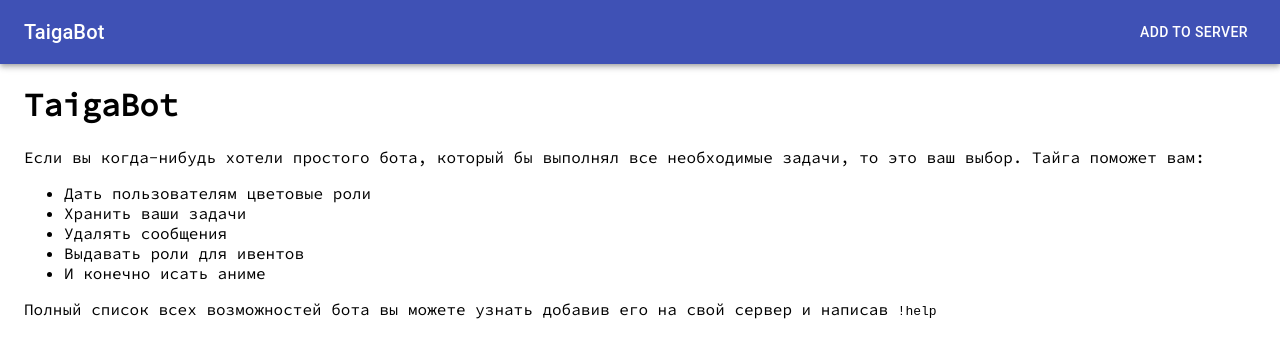
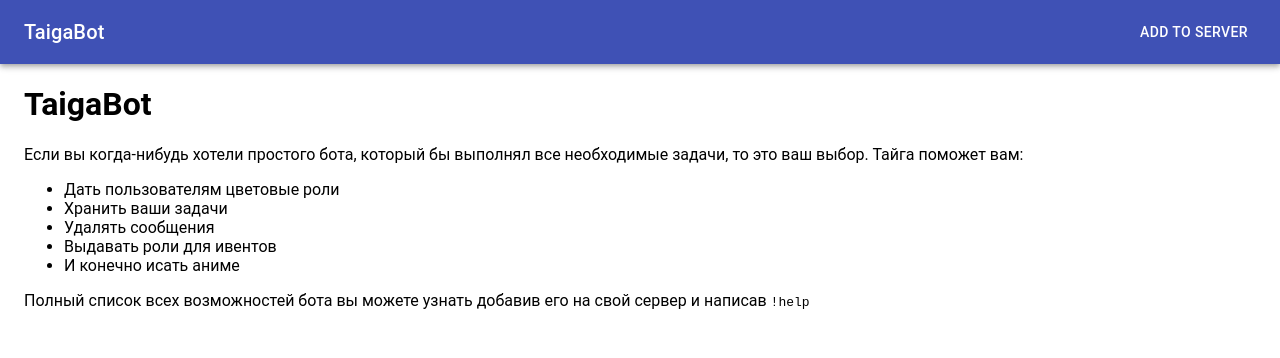
Before and after one commit to beldmian/TaigaBot, a React (Create React App) app in the folder web/: page / in a window 1280 px wide. Shown: the top 358 px of the page. Built offline with nearby package versions, Linux system fonts and the light colour scheme.

Commit message:
Fix meta and fonts

```diff
--- a/web/public/index.html
+++ b/web/public/index.html
@@ -7,7 +7,7 @@
     <meta name="theme-color" content="#000000" />
     <meta
       name="description"
-      content="Web site created using create-react-app"
+      content="Сайт бота для дискорд - TaigaBot"
     />
     <link rel="apple-touch-icon" href="%PUBLIC_URL%/logo192.png" />
     <!--
@@ -24,7 +24,7 @@
       work correctly both with client-side routing and a non-root public URL.
       Learn how to configure a non-root public URL by running `npm run build`.
     -->
-    <title>React App</title>
+    <title>TaigaBot for discord</title>
   </head>
   <body>
     <noscript>You need to enable JavaScript to run this app.</noscript>
--- a/web/src/index.css
+++ b/web/src/index.css
@@ -1,8 +1,6 @@
-@import url('https://fonts.googleapis.com/css2?family=Source+Code+Pro&display=swap');
-
 body {
   margin: 0;
-  font-family: 'Source Code Pro';
+  font-family: 'Roboto';
   -webkit-font-smoothing: antialiased;
   -moz-osx-font-smoothing: grayscale;
 }
```
Also changed, not shown: 1 other file (tests, documents, lock files or other folders).
